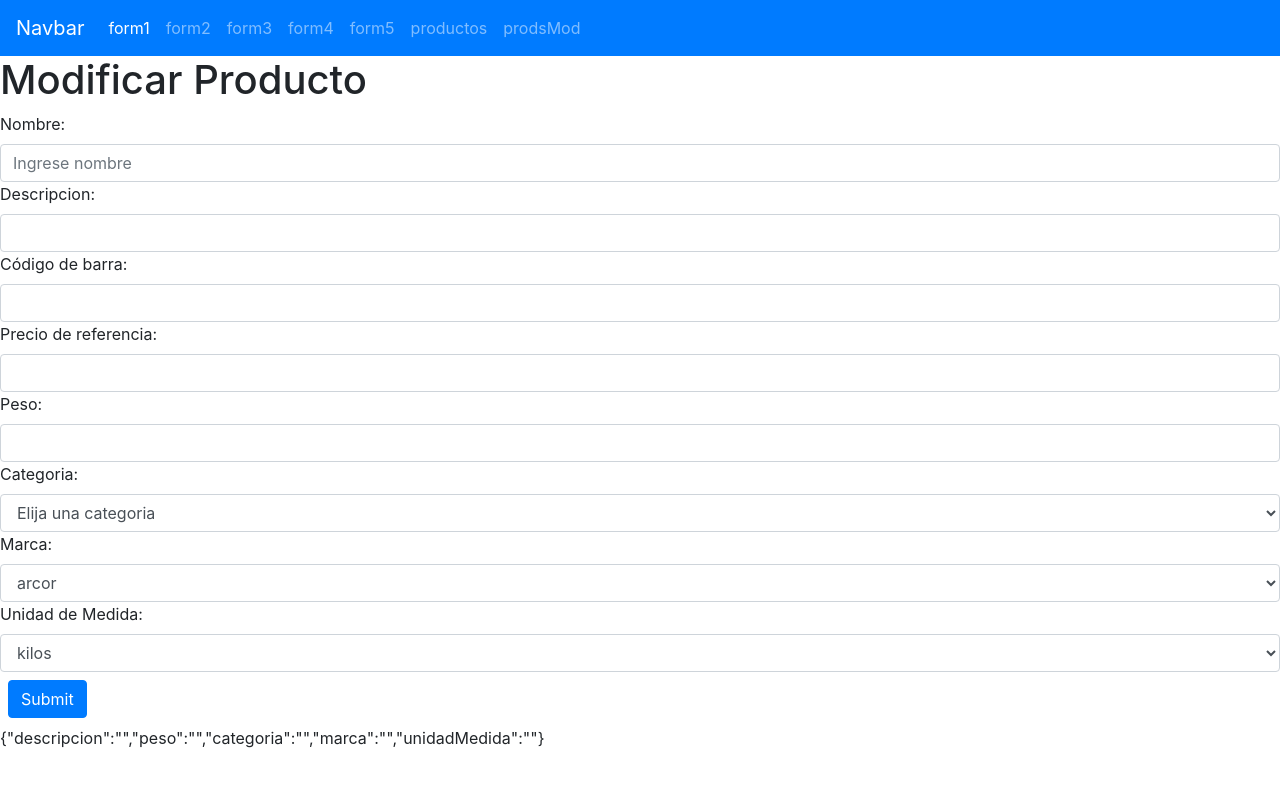
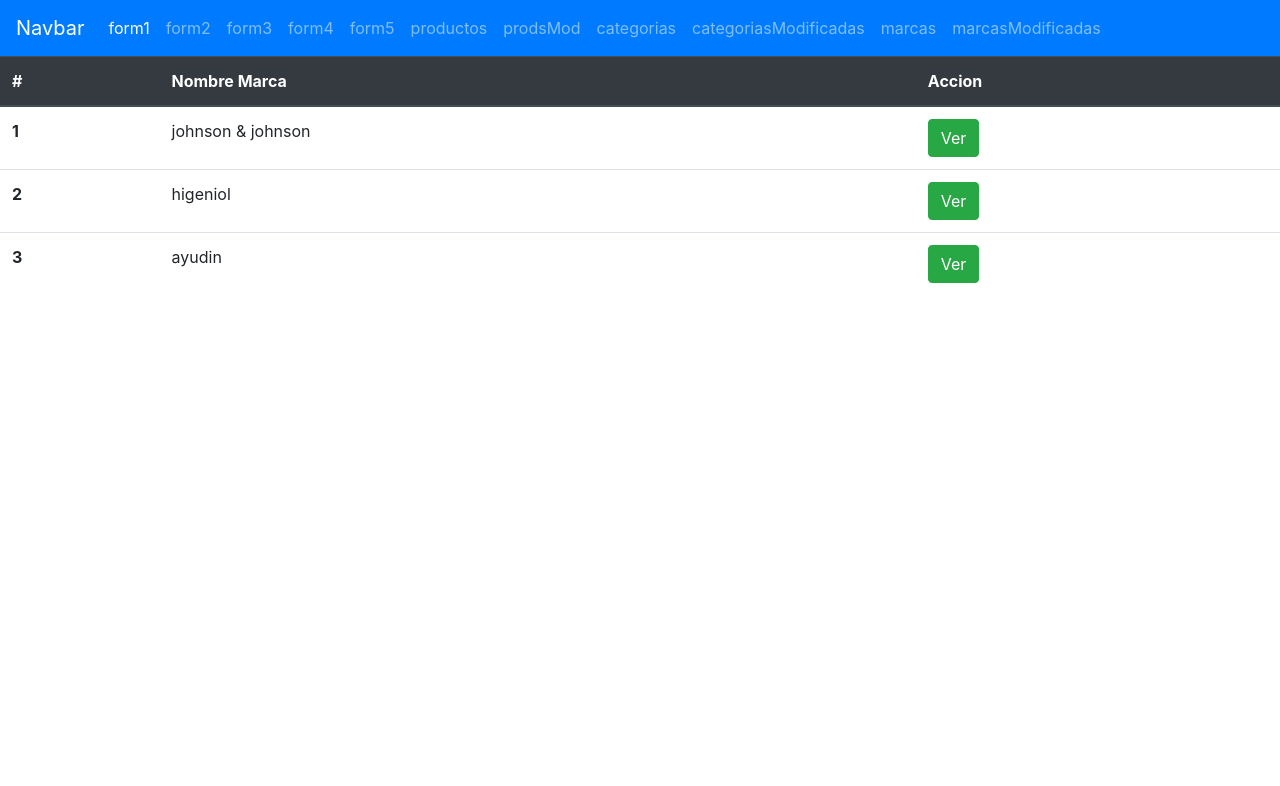
Before and after one commit to unla-investigacion-desarrollo/react-geo-turnos, a React (Create React App) app: page / in a window 1280 px wide. Shown: the top 786 px of the page. Built offline with nearby package versions, Linux system fonts and the light colour scheme.

Commit message:
modificar categoria , modificar marca

```diff
--- a/src/App.js
+++ b/src/App.js
@@ -9,7 +9,11 @@ import Navbar from "./components/navbar";
 import { useSelector } from "react-redux";
 import { selectMenuValor } from "./components/menuSlice";
 import ListaProductos from "./components/listaProductos";
+import ListaCategorias from "./components/listaCategorias";
 import FormProductoModificar from "./components/formProductoModificar";
+import FormCategoriaModificar from "./components/formCategoriaModificar";
+import ListaMarcas from "./components/listaMarcas";
+import FormMarcaModificar from "./components/formMarcaModificar";
 //<FormProducto />
 //<Categoria />
 //<Marca />
@@ -31,6 +35,15 @@ const MenuSwitch = (menuOption) => {
       return <ListaProductos />;
     case 7:
       return <FormProductoModificar />;
+    case 8:
+      return <ListaCategorias />;
+    case 9:
+      return <FormCategoriaModificar />;
+    case 10:
+      return <ListaMarcas />;
+    case 11:
+      return <FormMarcaModificar />;
+
     default:
       return <FormProducto />;
   }
--- /dev/null
+++ b/src/components/formCategoriaModificar.jsx
@@ -0,0 +1,81 @@
+import React, { Component } from "react";
+import { Formik } from "formik";
+import { useState } from "react";
+import { selectMenuSetDeDatos } from "./menuSlice";
+import { useSelector } from "react-redux";
+
+const FormCategoriaModificar = () => {
+  const categ = useSelector(selectMenuSetDeDatos);
+  const validar = (values) => {
+    const errors = {};
+    if (!values.categoria) {
+      errors.categoria = "Requirido";
+    }
+    return errors;
+  };
+
+  const enviar = (values, { setSubmitting }) => {
+    setTimeout(() => {
+      alert(JSON.stringify(values, null, 2));
+      setSubmitting(false);
+    }, 400);
+  };
+
+  return (
+    <div>
+      <h1>Modificar categoria</h1>
+      <Formik
+        initialValues={{
+          categoria: categ.categoria,
+        }}
+        validate={validar}
+        onSubmit={enviar}
+      >
+        {({
+          values,
+          errors,
+          touched,
+          handleChange,
+          handleBlur,
+          handleSubmit,
+          isSubmitting,
+        }) => (
+          <form onSubmit={handleSubmit}>
+            <div>
+              <label htmlFor="categoria">Ingrese nueva categoria:</label>
+              <input
+                id="categoria"
+                className={
+                  "form-control " +
+                  (errors.categoria && touched.categoria ? "is-invalid" : "")
+                }
+                type="text"
+                name="categoria"
+                placeholder="Ingrese categoria"
+                onChange={handleChange}
+                onBlur={handleBlur}
+                value={values.categoria}
+              />
+              <div className="invalid-feedback">
+                {errors.categoria && touched.categoria && errors.categoria}
+              </div>
+            </div>
+
+            <div>
+              <button
+                className="btn btn-primary m-2"
+                type="submit"
+                disabled={isSubmitting}
+              >
+                Submit
+              </button>
+            </div>
+            {JSON.stringify(values)}
+          </form>
+        )}
+      </Formik>
+    </div>
+  );
+};
+
+export default FormCategoriaModificar;
--- /dev/null
+++ b/src/components/formMarcaModificar.jsx
@@ -0,0 +1,80 @@
+import React, { Component } from "react";
+import { Formik } from "formik";
+import { selectMenuSetDeDatos } from "./menuSlice";
+import { useSelector } from "react-redux";
+
+const FormMarcaModificar = () => {
+  const mar = useSelector(selectMenuSetDeDatos);
+  const validar = (values) => {
+    const errors = {};
+    if (!values.marca) {
+      errors.marca = "Requirido";
+    }
+    return errors;
+  };
+
+  const enviar = (values, { setSubmitting }) => {
+    setTimeout(() => {
+      alert(JSON.stringify(values, null, 2));
+      setSubmitting(false);
+    }, 400);
+  };
+
+  return (
+    <div>
+      <h1>Modificar marca</h1>
+      <Formik
+        initialValues={{
+          marca: mar.marca,
+        }}
+        validate={validar}
+        onSubmit={enviar}
+      >
+        {({
+          values,
+          errors,
+          touched,
+          handleChange,
+          handleBlur,
+          handleSubmit,
+          isSubmitting,
+        }) => (
+          <form onSubmit={handleSubmit}>
+            <div>
+              <label htmlFor="marca">Ingrese nueva marca:</label>
+              <input
+                id="marca"
+                className={
+                  "form-control " +
+                  (errors.marca && touched.marca ? "is-invalid" : "")
+                }
+                type="text"
+                name="marca"
+                placeholder="Ingrese marca"
+                onChange={handleChange}
+                onBlur={handleBlur}
+                value={values.marca}
+              />
+              <div className="invalid-feedback">
+                {errors.marca && touched.marca && errors.marca}
+              </div>
+            </div>
+
+            <div>
+              <button
+                className="btn btn-primary m-2"
+                type="submit"
+                disabled={isSubmitting}
+              >
+                Submit
+              </button>
+            </div>
+            {JSON.stringify(values)}
+          </form>
+        )}
+      </Formik>
+    </div>
+  );
+};
+
+export default FormMarcaModificar;
--- /dev/null
+++ b/src/components/listaCategorias.jsx
@@ -0,0 +1,63 @@
+import React, { useState, useEffect } from "react";
+import { useDispatch } from "react-redux"; //metodo que sirva para usar los reducers
+import { cambiarVistaConDatos } from "./menuSlice"; //reducer para cambiar el estado
+
+const ListaCategorias = () => {
+  const dispatch = useDispatch();
+  const [state, setState] = useState({
+    categorias: [
+      {
+        id: "1",
+        categoria: "producto alimenticio",
+      },
+      {
+        id: "2",
+        categoria: "producto de higiene personal",
+      },
+      {
+        id: "3",
+        categoria: "producto de limpieza",
+      },
+    ],
+  });
+
+  const buscarCategoria = (nombreCategoria) => {
+    let categoriaProd = {
+      id: "1",
+      categoria: "producto alimenticio",
+    };
+    dispatch(cambiarVistaConDatos(9, categoriaProd));
+  };
+
+  return (
+    <div>
+      <table className="table table-hover">
+        <thead className="thead-dark">
+          <tr>
+            <th scope="col">#</th>
+            <th scope="col">Nombre categoria</th>
+            <th scope="col">Accion</th>
+          </tr>
+        </thead>
+        <tbody>
+          {state.categorias.map((categ) => (
+            <tr key={categ.id}>
+              <th>{categ.id}</th>
+              <td>{categ.categoria}</td>
+              <td>
+                <button
+                  className="btn btn-success"
+                  onClick={() => buscarCategoria(categ.categoria)}
+                >
+                  Ver
+                </button>
+              </td>
+            </tr>
+          ))}
+        </tbody>
+      </table>
+    </div>
+  );
+};
+
+export default ListaCategorias;
--- /dev/null
+++ b/src/components/listaMarcas.jsx
@@ -0,0 +1,63 @@
+import React, { useState, useEffect } from "react";
+import { useDispatch } from "react-redux"; //metodo que sirva para usar los reducers
+import { cambiarVistaConDatos } from "./menuSlice"; //reducer para cambiar el estado
+
+const ListaMarcas = () => {
+  const dispatch = useDispatch();
+  const [state, setState] = useState({
+    marcas: [
+      {
+        id: "1",
+        marca: "johnson & johnson",
+      },
+      {
+        id: "2",
+        marca: "higeniol",
+      },
+      {
+        id: "3",
+        marca: "ayudin",
+      },
+    ],
+  });
+
+  const buscarMarca = (nombreMarca) => {
+    let categoriaMarca = {
+      id: "1",
+      marca: "johnson & johnson",
+    };
+    dispatch(cambiarVistaConDatos(11, categoriaMarca));
+  };
+
+  return (
+    <div>
+      <table className="table table-hover">
+        <thead className="thead-dark">
+          <tr>
+            <th scope="col">#</th>
+            <th scope="col">Nombre Marca</th>
+            <th scope="col">Accion</th>
+          </tr>
+        </thead>
+        <tbody>
+          {state.marcas.map((mar) => (
+            <tr key={mar.id}>
+              <th>{mar.id}</th>
+              <td>{mar.marca}</td>
+              <td>
+                <button
+                  className="btn btn-success"
+                  onClick={() => buscarMarca(mar.marca)}
+                >
+                  Ver
+                </button>
+              </td>
+            </tr>
+          ))}
+        </tbody>
+      </table>
+    </div>
+  );
+};
+
+export default ListaMarcas;
--- a/src/components/menuSlice.js
+++ b/src/components/menuSlice.js
@@ -3,7 +3,7 @@ import React, { useState } from "react";
 export const menuSlice = createSlice({
   name: "menu",
   initialState: {
-    value: 7,
+    value: 10,
     setDeDatos: {},
   },
   reducers: {
--- a/src/components/navbar.jsx
+++ b/src/components/navbar.jsx
@@ -85,6 +85,42 @@ const Navbar = () => {
               prodsMod
             </a>
           </li>
+          <li className="nav-item">
+            <a
+              className="nav-link"
+              href="#"
+              onClick={() => dispatch(cambiarVista(8))}
+            >
+              categorias
+            </a>
+          </li>
+          <li className="nav-item">
+            <a
+              className="nav-link"
+              href="#"
+              onClick={() => dispatch(cambiarVista(9))}
+            >
+              categoriasModificadas
+            </a>
+          </li>
+          <li className="nav-item">
+            <a
+              className="nav-link"
+              href="#"
+              onClick={() => dispatch(cambiarVista(10))}
+            >
+              marcas
+            </a>
+          </li>
+          <li className="nav-item">
+            <a
+              className="nav-link"
+              href="#"
+              onClick={() => dispatch(cambiarVista(11))}
+            >
+              marcasModificadas
+            </a>
+          </li>
         </ul>
       </div>
     </nav>
```
